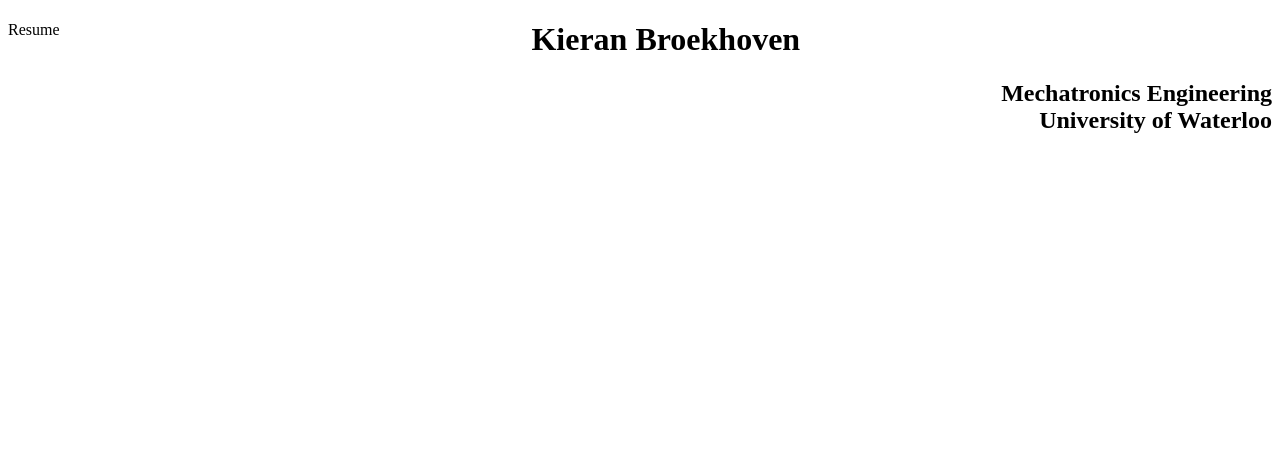
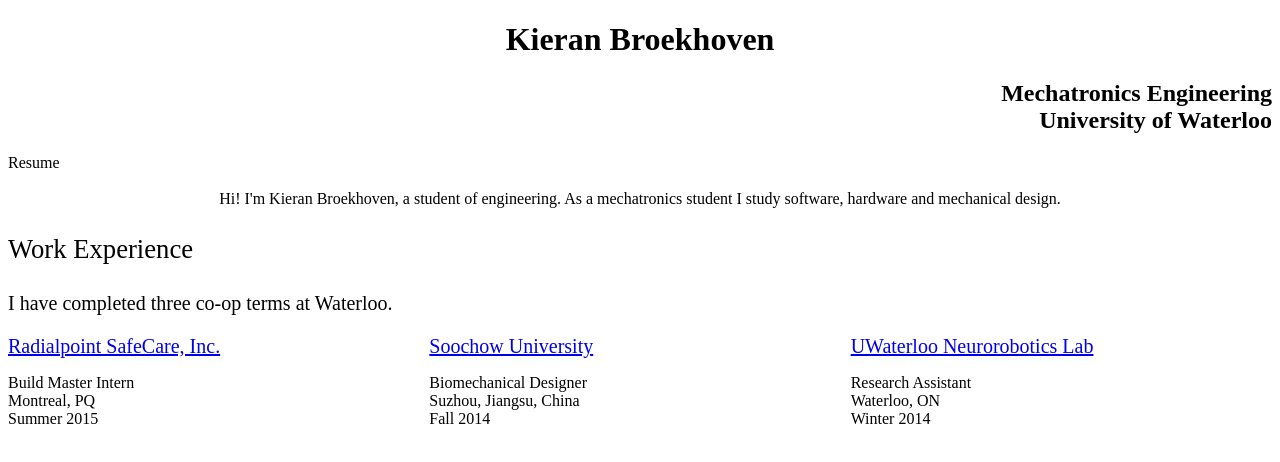
Before and after one commit to Kieran-Broekhoven/Kieran-Broekhoven.github.io-backup, a plain HTML site: page index.html in a window 1280 px wide. Drawn offline with Linux system fonts and the light colour scheme.

Commit message:
Added coop content

```diff
--- a/index.html
+++ b/index.html
@@ -6,10 +6,32 @@
         <title>Kieran Broekhoven</title>
     </head>
     <body>
-        <a class="resume">Resume</a>
         <h1>Kieran Broekhoven</h1>
         <h2>Mechatronics Engineering
             <br>University of Waterloo</br></h2>
+            <a class="resume">Resume</a>
+        <p class=intro></br></br>
+            Hi! I'm Kieran Broekhoven, a student of engineering.
+            As a mechatronics student I study software, hardware and mechanical design.
+        </p>
 
+        <div>
+            <p class=subtitle>Work Experience</p>
+            <p class=subtitle2>I have completed three co-op terms at Waterloo.</p>
+            <div ID = workexp>
+                <a class=subtitle2 href=coop3/>Radialpoint SafeCare, Inc.</a>
+                <p>Build Master Intern<br>
+                Montreal, PQ<br>
+                Summer 2015<br><br></p>
+                <a class=subtitle2 href=coop2/>Soochow University</a></br>
+                <p>Biomechanical Designer<br>
+                Suzhou, Jiangsu, China<br>
+                Fall 2014<br><br></p>
+                <a class=subtitle2 href=coop1/>UWaterloo Neurorobotics Lab</a>
+                <p>Research Assistant<br>
+                Waterloo, ON<br>
+                Winter 2014</p>
+            </div>
+        </div>
     </body>
 </html>
--- a/main.css
+++ b/main.css
@@ -9,3 +9,22 @@
 .resume{
     float: left;
 }
+
+.intro{
+    text-align: center;
+}
+
+.subtitle{
+    font-size: 20pt;
+}
+
+.subtitle2{
+    font-size: 15pt;
+}
+
+#workexp{
+    -webkit-column-count: 3;
+    -moz-column-count: 3;
+
+    -webkit-column-gap: 0px;
+}
```
